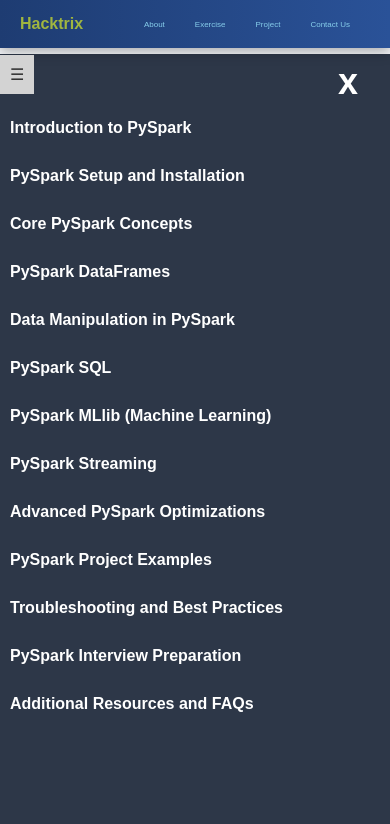
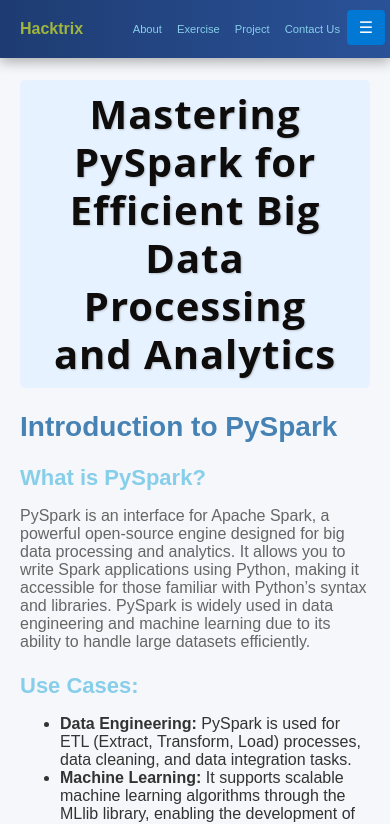
Before and after one commit to Mr-Hackrr/Hacktrix, a plain HTML site: page data-analysis/pyspark.html in a window 390 px wide. Shown: the top 824 px of the page. Drawn offline with nearby package versions, Linux system fonts and the light colour scheme.

Commit message:
sidebar issue somewhat rectifies

```diff
--- a/data-analysis/pyspark.html
+++ b/data-analysis/pyspark.html
@@ -24,7 +24,7 @@
     </nav>
   </header>
   <!-- Sidebar -->
-  <div id="sideMenu" class="sideMenu">
+  <div id="sideMenu" class="sideMenu" aria-label="Sidebar Navigation">
     <a href="javascript:void(0)" class="closebtn" onclick="closeNav()">x</a>
     <nav class="sidebar-nav">
       <ul class="sidebar-links">
--- a/data-analysis/style.css
+++ b/data-analysis/style.css
@@ -78,11 +78,6 @@ a:hover {
   box-shadow: 0px 4px 12px rgba(0, 0, 0, 0.3);
 }
 
-/* .header-bar.scrolled {
-  background: linear-gradient(90deg, #16222a, #3a6073);
-  padding: 10px 20px;
-} */
-
 .header-bar .brand-name {
   font-size: 1.8rem;
   font-weight: bold;
@@ -107,21 +102,19 @@ a:hover {
   gap: 10px;
   margin: 0;
   padding: 0;
+  margin-right: 30px;
 }
-
 
 /* Content */
 #content {
   padding: 30px 20px;
   transition: margin-left 0.5s; /* Smooth transition */
-  margin-left: 15px;
 }
 
 /* This is the ONLY rule to control left margin; it's added/removed by JS */
 #content.content-shifted {
-  margin-left: -300px; /* Negative margin shifts it to the LEFT */
+  margin-left: 300px; /* Shift to the RIGHT for sidebar */
 }
-
 
 /* SEO Friendly Heading */
 .seo-friendly-heading {
@@ -216,23 +209,12 @@ a:hover {
   color: #ADD8E6; /* Sky Blue */
 }
 
-/* Animations */
-@keyframes fadeInUp {
-  0% {
-    opacity: 0;
-    transform: translateY(30px);
-  }
-  100% {
-    opacity: 1;
-    transform: translateY(0);
-  }
-}
-
+/* Sidebar Styles */
 .sideMenu {
   height: 100%;
   background-color: #2d3748;
   color: #ffffff;
-  width: 0;
+  width: 0; /* Initially hidden on all screens */
   position: fixed;
   z-index: 1;
   top: 54px;
@@ -240,6 +222,10 @@ a:hover {
   overflow-x: hidden;
   transition: 0.5s;
   padding-top: 60px;
+}
+
+.sideMenu.open {
+  width: 300px; /* Open width */
 }
 
 .sideMenu a {
@@ -270,80 +256,82 @@ a:hover {
   margin-left: 50px;
   cursor: pointer; /* Added cursor style */
 }
-.sideMenu.open {
-  width: 300px;
+
+/* Toggle Button Styles */
+div.toggle-menu {
+  position: fixed;
+  top: 15px;
+  right: 20px;
+  z-index: 1000;
+  background-color: #0078d4;
+  color: white;
+  border: none;
+  border-radius: 4px;
+  padding: 8px 12px;
+  cursor: pointer;
+  display: block; /* Always show toggle button */
 }
 
-
-div.toggle-menu {
-  position: fixed;
-  top: 60px;
-  left: 0; /* Changed to right side */
-  background-color: lightgray; /* Example styling */
-  padding: 10px;
-  cursor: pointer;
+div.toggle-menu:hover {
+  background-color: #005fa3;
 }
-
-ul.sidebar-links {
-list-style-type: none; /* Remove bullet points */
-padding: 0;
-margin: 0;
-}
-
-ul.sidebar-links li {
-  margin-bottom: 5px; /*add spacing between list items*/
-}
-
-ul.sidebar-links a {
-  display: block; /* Make links fill the entire list item */
-  padding: 5px 10px;  /*add padding to the links */
-  text-decoration: none; /* Remove underlines */
-}
-
 
 /* Responsive Styles */
 @media (max-width: 768px) {
-  #sideMenu {
-      width: 100%; /* Full-width sidebar on smaller screens */
-      left: 0;
-
-  }
-
-  #sideMenu.open {
-      width: 80%; /* Full-width when open */
-  }
-  #content{
-      margin-left: 0;
-  }
-  #content.content-shifted {
-      left: 0; /* No shift on smaller screens */
-  }
-
-  div.toggle-menu{
-      position: fixed;
-      top: 55px;
-      left: 0;
-      z-index: 1001;
+  /* Header Bar */
+  .header-bar {
+    padding: 20px 20px;
   }
 
   .header-bar .brand-name {
     font-size: 1rem;
-    font-weight: bold;
-    color: #a0b63f; /* Golden */
-    transition: color 0.3s;
   }
 
   .header-bar .nav-link {
-    color: #e2e8f0 !important; /* Soft White */
+    font-size: 0.8rem;
+    margin-right: 10px;
+  }
+
+  /* Toggle Button (always visible on smaller screens) */
+  div.toggle-menu {
+    top: 5px;
+    right: 5px;
+  }
+
+  /* Sidebar (hidden by default, toggled by button) */
+  .sideMenu {
+    top: 54px; /* Adjusted to match header height on smaller screens */
+  }
+
+  /* Content */
+  #content {
+    padding: 20px;
+  }
+
+  /* Adjust sidebar open width for smaller screens */
+  .sideMenu.open {
+    width: 250px; /* Smaller open width */
+  }
+}
+
+@media (max-width: 480px) {
+  /* Further adjustments for very small screens */
+  .header-bar .nav-link {
+    font-size: 0.7rem;
+  }
+  .header-bar nav ul {
+    display: flex;
+    gap: 5px;
     margin-right: 20px;
-    font-weight: 400;
-    font-size: 0.5rem;
-    transition: color 0.3s;
+  }
+
+  div.toggle-menu {
+    top: 10px;
+    right: 5px;
 
   }
-  ul.nav-links {
-    gap: 2px; /* Adjust the gap value as needed */
-    display: flex; /* Ensure that it's a flexbox or grid;  it probably is in your case */
-    flex-direction: row; /*  Make it vertical if you're not using grid. */
+
+  .sideMenu.open {
+    width: 200px; /* Even smaller open width */
   }
 }
```
